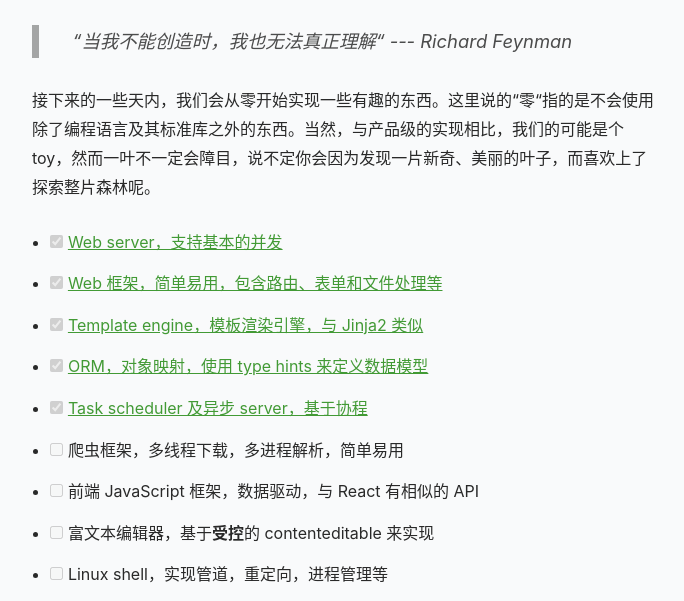
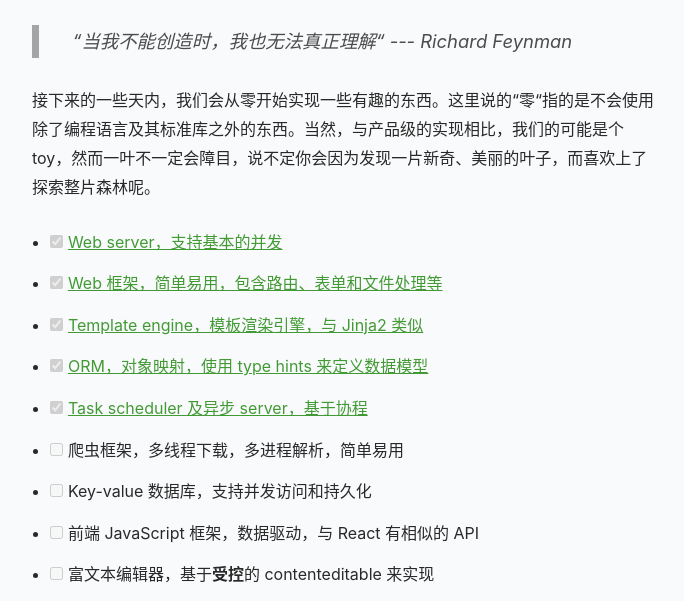
Before and after one commit to cymoo/daydream.site_gatsby, a Gatsby site: page /hello-world/ in a window 1280 px wide. Shown: the part 194-795 px from the top of the page, without its empty margins (293-977 px from the left). Built offline with nearby package versions, Linux system fonts and the light colour scheme; Gatsby itself is replaced by a stand-in of ours.

Commit message:
ready to write something about k-v database

```diff
--- a/content/blog/hello-world/index.md
+++ b/content/blog/hello-world/index.md
@@ -15,6 +15,7 @@ description: I create then I understand
 - [x] [ORM，对象映射，使用 type hints 来定义数据模型](/object-mapper)
 - [x] [Task scheduler 及异步 server，基于协程](#)
 - [ ] 爬虫框架，多线程下载，多进程解析，简单易用
+- [ ] Key-value 数据库，支持并发访问和持久化
 - [ ] 前端 JavaScript 框架，数据驱动，与 React 有相似的 API
 - [ ] 富文本编辑器，基于**受控**的 contenteditable 来实现
 - [ ] Linux shell，实现管道，重定向，进程管理等
```
